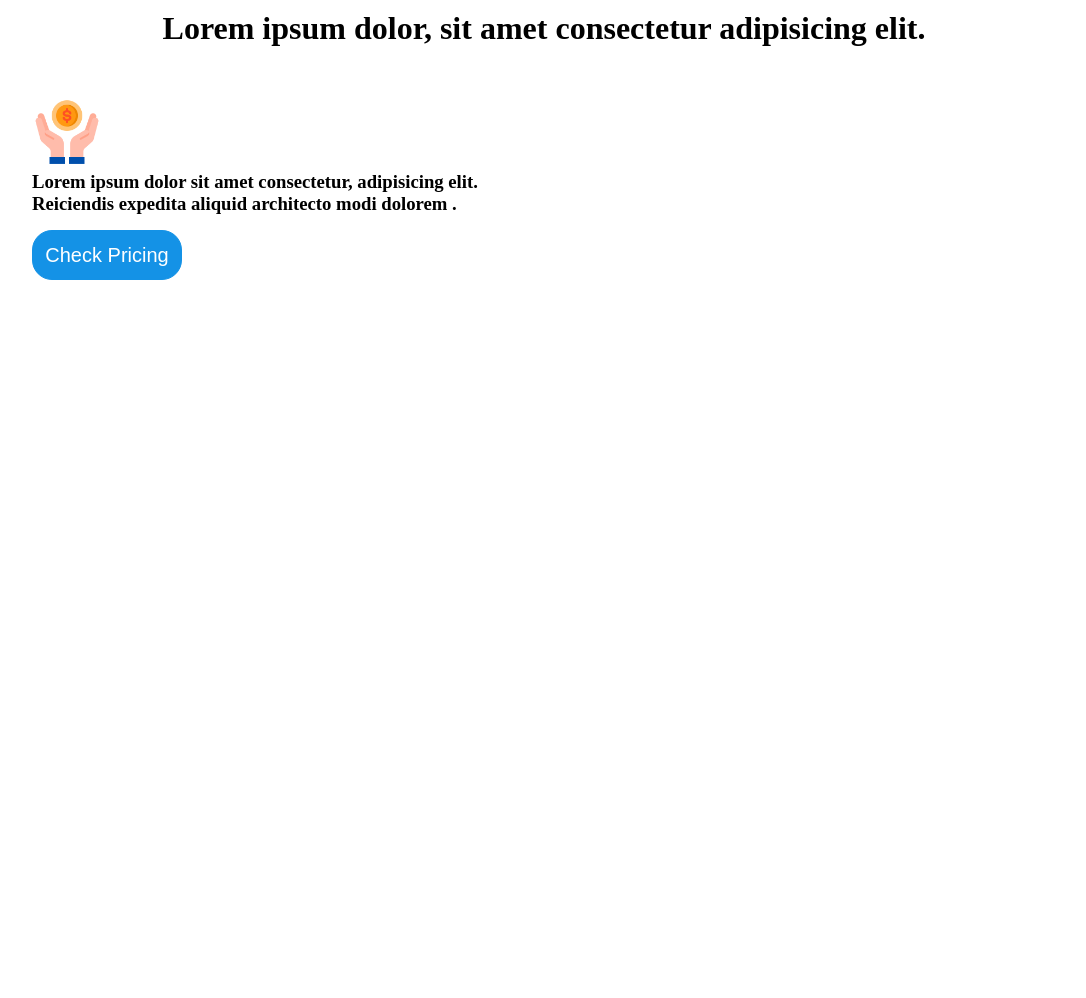
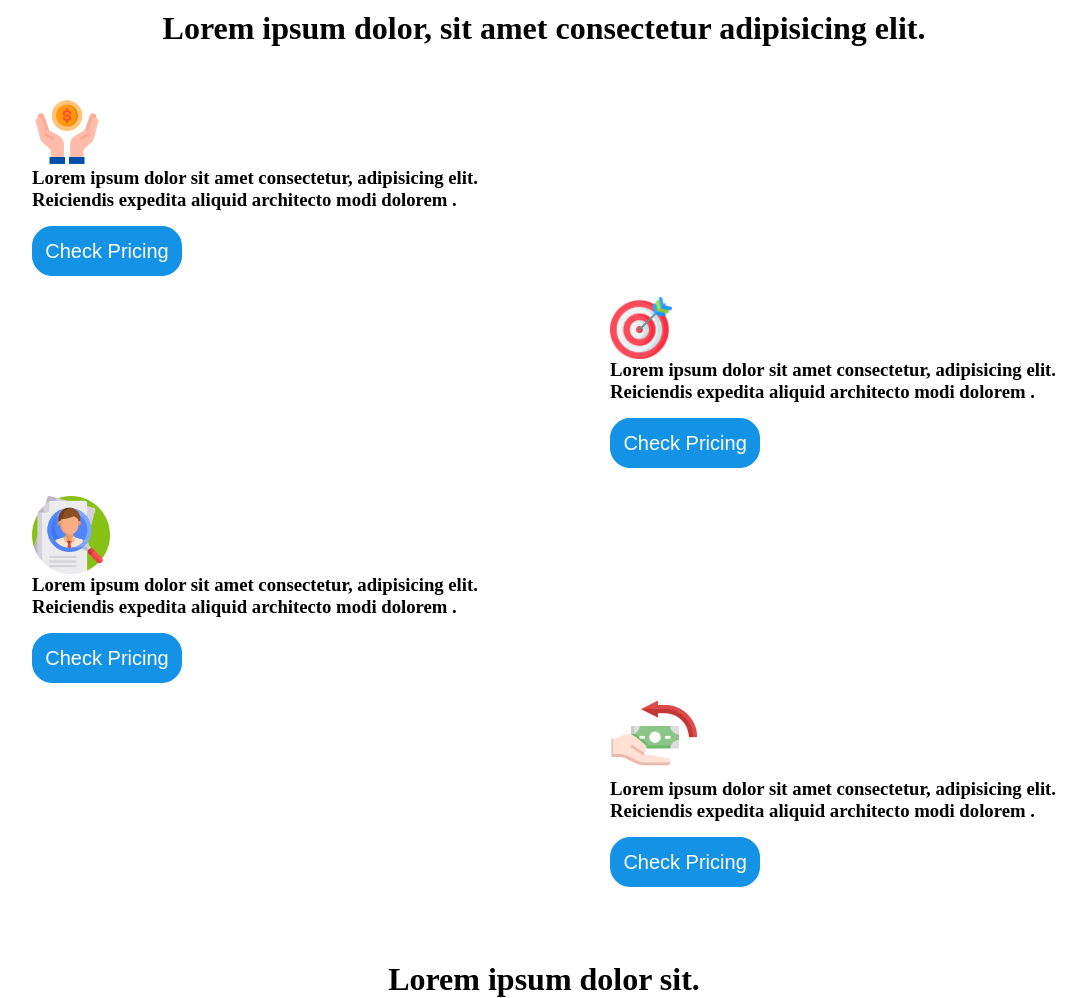
Before and after one commit to Suraj121704c/XD_assignment, a plain HTML site: page index.html in a window 1280 px wide. Shown: the part 1948-2946 px from the top of the page, without its empty margins (96-1182 px from the left). Before the commit the page ends 2248 px from the top, so only its background shows below. Drawn offline with Linux system fonts and the light colour scheme.

Commit message:
workers time

```diff
--- a/index.html
+++ b/index.html
@@ -179,9 +179,10 @@
     <div class="boxq">
       <h1>Lorem ipsum dolor, sit amet consectetur adipisicing elit.</h1>
 
-      <div >
+      <div class="boxqji">
+        <div style="float: left; display: inline-block" class="boxq1">
           <div>
-          <div>
+            <div style="display: flex">
               <img src="assests/save-money.png" alt="" />
             </div>
             <h3>
@@ -191,6 +192,50 @@
             <button>Check Pricing</button>
           </div>
         </div>
+
+        <div style="float: right; display: inline-block" class="boxq2">
+          <div>
+            <div style="display: flex">
+              <img src="assests/accuracy.png" alt="" />
+            </div>
+            <h3>
+              Lorem ipsum dolor sit amet consectetur, adipisicing elit. <br />
+              Reiciendis expedita aliquid architecto modi dolorem .
+            </h3>
+            <button>Check Pricing</button>
+          </div>
+        </div>
+
+        <div style="float: left" class="boxq3">
+          <div>
+            <div style="display: flex">
+              <img src="assests/hiring.png" alt="" />
+            </div>
+            <h3>
+              Lorem ipsum dolor sit amet consectetur, adipisicing elit. <br />
+              Reiciendis expedita aliquid architecto modi dolorem .
+            </h3>
+            <button>Check Pricing</button>
+          </div>
+        </div>
+
+        <div style="float: right" class="boxq4">
+          <div>
+            <div style="display: flex">
+              <img src="assests/money-back.png" alt="" />
+            </div>
+            <h3>
+              Lorem ipsum dolor sit amet consectetur, adipisicing elit. <br />
+              Reiciendis expedita aliquid architecto modi dolorem .
+            </h3>
+            <button>Check Pricing</button>
+          </div>
+        </div>
+      </div>
+    </div>
+
+    <div class="wokers">
+      <h1>Lorem ipsum dolor sit.</h1>
     </div>
   </body>
 </html>
--- a/styles.css
+++ b/styles.css
@@ -154,6 +154,10 @@ ul {
     margin-top: 150px;
   }
 
+  .boxqji{
+   display: inline-block;
+  }
+
   .boxq h1 {
     margin-bottom: 50px;
     text-align: center;
@@ -170,6 +174,27 @@ ul {
     font-size: 20px;
   }
 
+  .boxq2{
+    margin-top: 200px;
+  }
+
+  .boxq3{
+    margin-top: 200px;
+  }
+
+  .boxq4{
+    margin-top: 200px;
+  }
+
+
+  .wokers {
+    margin-top: 50px;
+  }
+
+  .wokers h1{
+    text-align: center;
+  }
+
 
   @media (min-width: 0px) and (max-width: 600px) {
     .left{
@@ -178,4 +203,14 @@ ul {
       .hero{
         margin-bottom: 25px;
       }
+
+    .boxq2{
+        margin-top: 20px;
+    }
+    .boxq3{
+        margin-top: 20px;
+    }
+    .boxq4{
+        margin-top: 20px;
+    }
 }
```
Also changed, not shown: assests/accuracy.png (added). Lines whose indentation alone changed are shown as unchanged.
